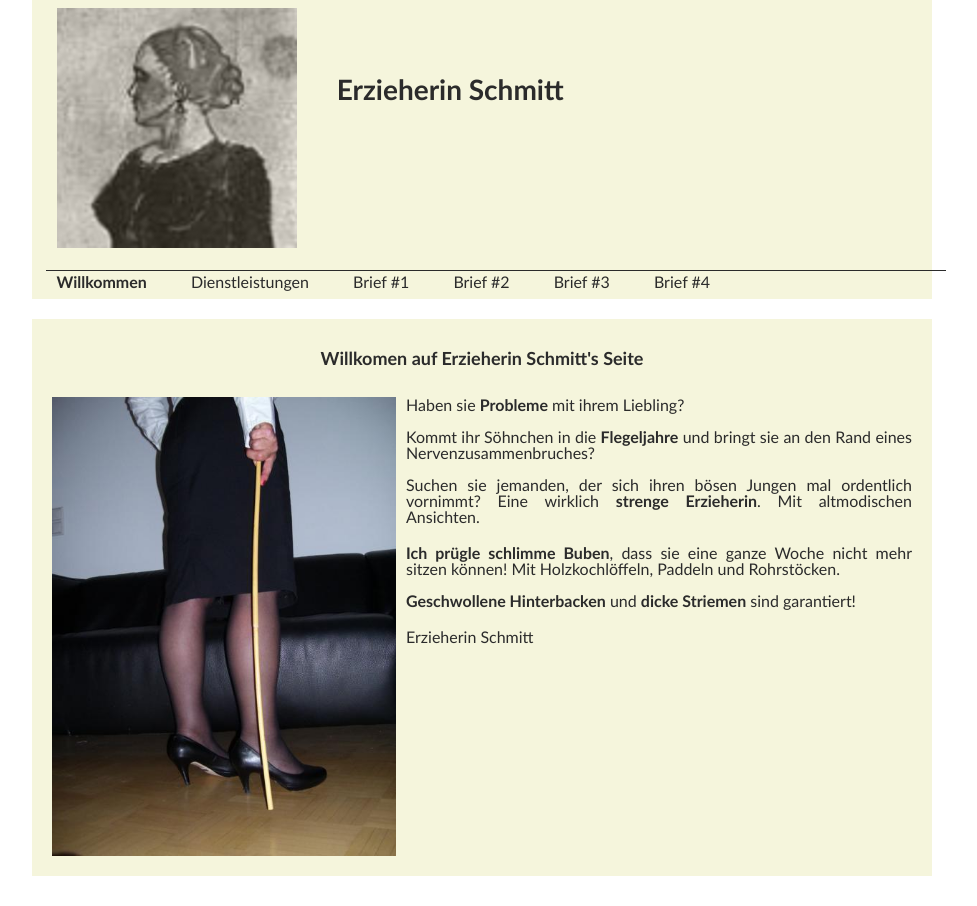
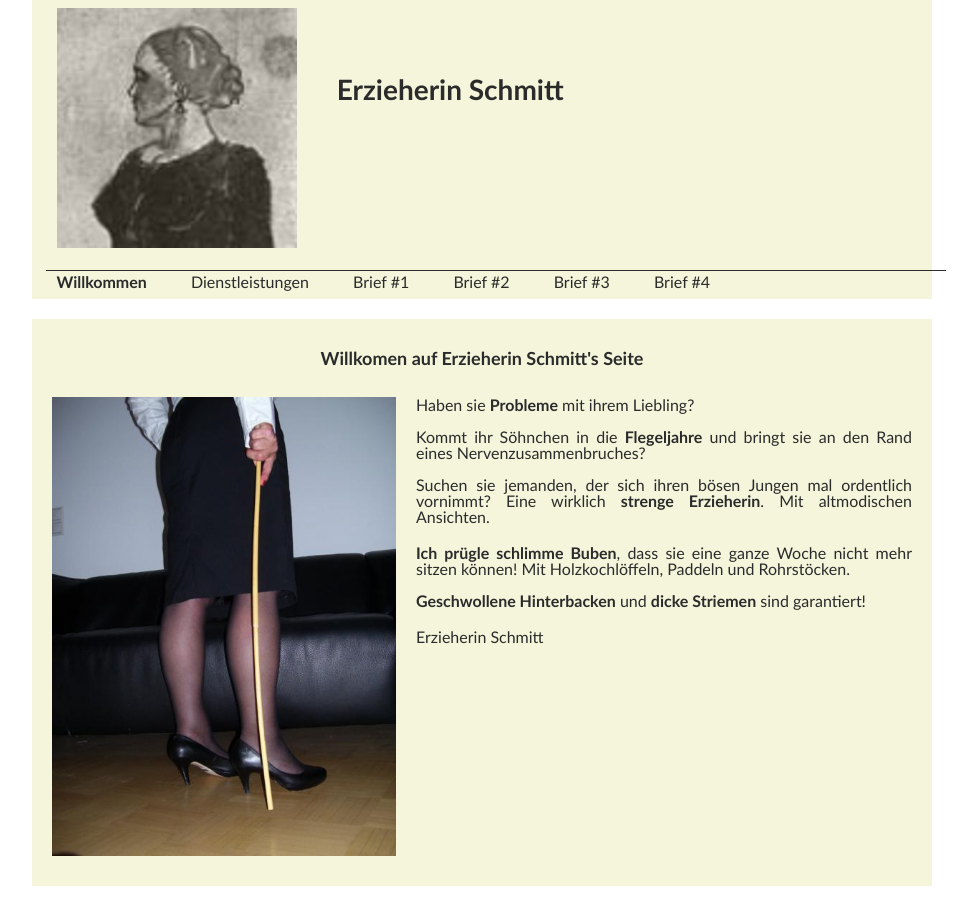
Before and after one commit to richardtraindl/tierarztpraxis-kaiserstrasse.at, a Jekyll site: the page built from xyz123/Schmitt/index.html, in a window 1280 px wide. Shown: the whole page, without its empty margins (158-1135 px from the left). Built offline with Jekyll 4.4.1, drawn with Linux system fonts in a browser that asks for light colours.

Commit message:
customize

```diff
--- a/styles/guestall.css
+++ b/styles/guestall.css
@@ -65,7 +65,7 @@ nav {
     padding: 0px 0px 0px 0px;
 }
 
-nav hr{
+nav hr {
     margin: 3px 0px 3px 0px;
     border: 0;
     height: 1px;
@@ -111,7 +111,7 @@ article h3 {
 }
 
  article img {
-    padding: 0px 10px 10px 0px;
+    padding: 0px 20px 20px 0px;
     float: left;
     width: 40%;
     min-width: 240px;
```
